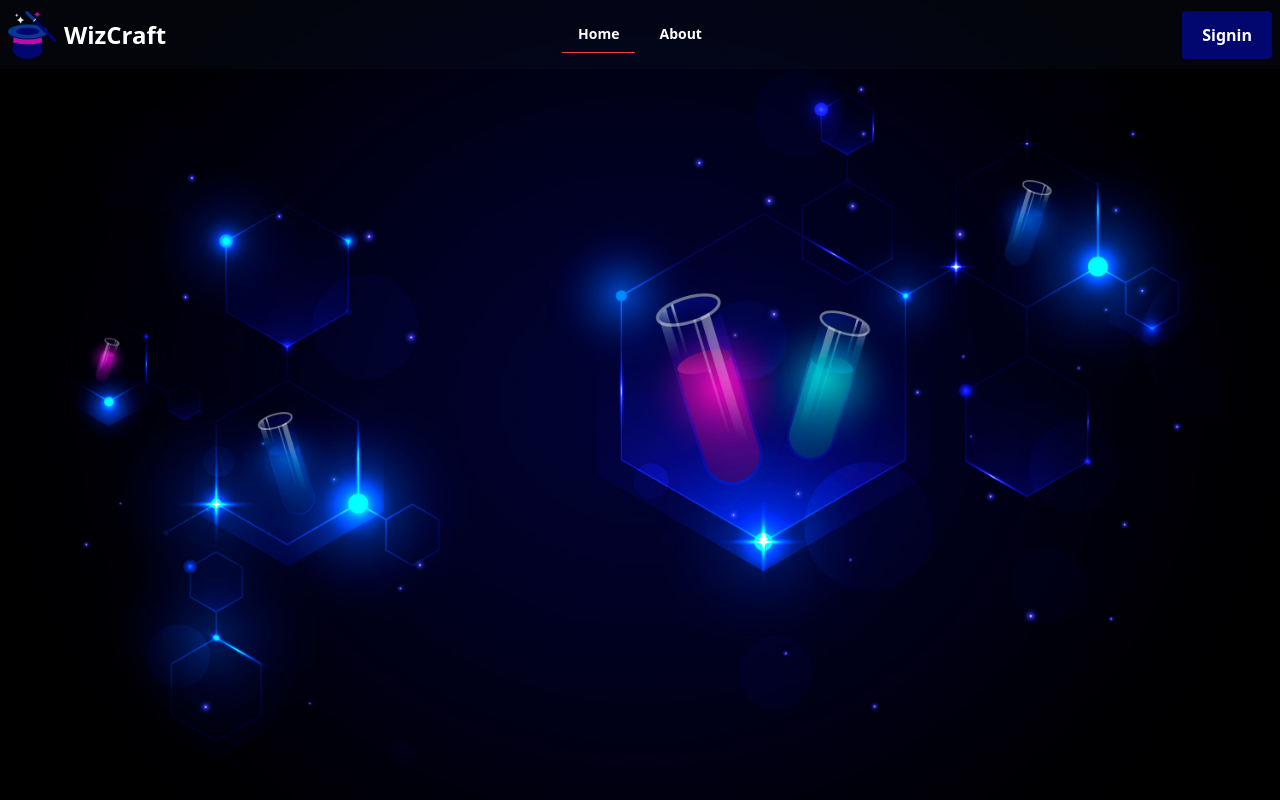
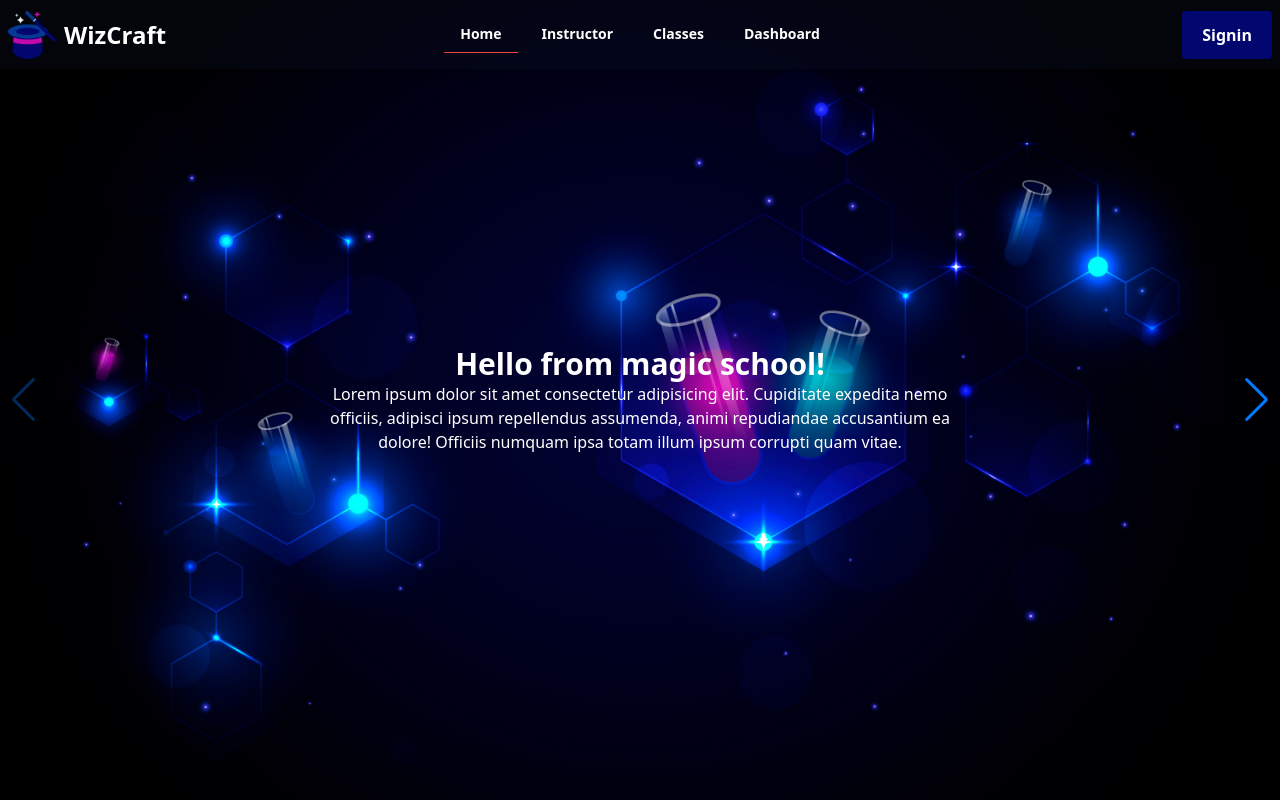
Before and after one commit to Source-Code-007/wizCraft-academy-client, a React (Vite) app: page / in a window 1280 px wide. Built offline with nearby package versions, Linux system fonts and the light colour scheme.

Commit message:
banner added

```diff
--- a/package.json
+++ b/package.json
@@ -17,6 +17,7 @@
     "react-hook-form": "^7.44.3",
     "react-icons": "^4.9.0",
     "react-scroll-parallax": "^3.4.2",
+    "swiper": "^9.3.2",
     "uninstall": "^0.0.0"
   },
   "devDependencies": {
--- a/src/Pages/Homepage/Banner/Banner.jsx
+++ b/src/Pages/Homepage/Banner/Banner.jsx
@@ -1,8 +1,38 @@
 import bannerBgOne from '../../../assets/img/bannerBgOne.jpg';
+import bannerBgTwo from '../../../assets/img/bannerBgTwo.jpg';
+import { Swiper, SwiperSlide } from "swiper/react";
+
+// Import Swiper styles
+import "swiper/css";
+import "swiper/css/navigation";
+
+// import required modules
+import { Navigation } from "swiper";
 
 const Banner = () => {
     return (
-        <div className='h-screen bg-cover bg-center' style={{backgroundImage: `url(${bannerBgOne})`}}>
+        <div className='h-screenf bg-cover bg-center'>
+            <Swiper navigation={true} modules={[Navigation]} className="mySwiper h-screen">
+
+                <SwiperSlide className='bg-cover bg-center bg-no-repeat' style={{ backgroundImage: `url(${bannerBgOne})` }}>
+                    <div className='h-screen flex justify-center items-center text-center text-white'>
+                        <div className='w-5/6 md:w-4/6 xl:w-3/6 mx-auto'>
+                            <h2 className='font-bold text-3xl'>Hello from magic school!</h2>
+                            <p>Lorem ipsum dolor sit amet consectetur adipisicing elit. Cupiditate expedita nemo officiis, adipisci ipsum repellendus assumenda, animi repudiandae accusantium ea dolore! Officiis numquam ipsa totam illum ipsum corrupti quam vitae.</p>
+                        </div>
+                    </div>
+                </SwiperSlide>
+
+                <SwiperSlide className='bg-cover bg-center bg-no-repeat' style={{ backgroundImage: `url(${bannerBgTwo})` }}>
+                    <div className='h-screen flex justify-center items-center text-center text-white'>
+                        <div className='w-5/6 md:w-4/6 xl:w-3/6 mx-auto'>
+                            <h2 className='font-bold text-3xl'>Hello from magic school!</h2>
+                            <p>Lorem ipsum dolor sit amet consectetur adipisicing elit. Cupiditate expedita nemo officiis, adipisci ipsum repellendus assumenda, animi repudiandae accusantium ea dolore! Officiis numquam ipsa totam illum ipsum corrupti quam vitae.</p>
+                        </div>
+                    </div>
+                </SwiperSlide>
+
+            </Swiper>
         </div>
     );
 };
--- a/src/Shared/Nav/Nav.jsx
+++ b/src/Shared/Nav/Nav.jsx
@@ -2,10 +2,11 @@ import { useEffect, useState } from "react";
 import ActiveLink from "../../HelpingComponent/ActiveLink"
 import { Link } from "react-router-dom";
 import logo from '../../assets/img/magicianLogo.png'
+import UseAuth from "../../Hook/UseAuth";
 
 const Nav = () => {
-
     const [isTop, setIsTop] = useState(true);
+    const { user, authLoading } = UseAuth()
 
     useEffect(() => {
         const handleScroll = () => {
@@ -24,11 +25,14 @@ const Nav = () => {
         <>
 
             <li><ActiveLink to={'/'}>Home</ActiveLink></li>
-            <li><ActiveLink to={'/about'}>About</ActiveLink></li>
+            <li><ActiveLink to={'/instructor'}>Instructor</ActiveLink></li>
+            <li><ActiveLink to={'/classes'}>Classes</ActiveLink></li>
+            <li><ActiveLink to={'/dashboard'}>Dashboard</ActiveLink></li>
+
         </>
 
     return (
-        <nav className={`navbar bg-slate-900 transition duration-500 shadow ${isTop? 'bg-opacity-25' : 'bg-opacity-50'} fixed z-50`}>
+        <nav className={`navbar bg-slate-900 transition duration-500 shadow ${isTop ? 'bg-opacity-25' : 'bg-opacity-50'} fixed z-50`}>
             <div className="navbar-start">
                 <div className="dropdown">
                     <label tabIndex={0} className="btn btn-ghost lg:hidden">
@@ -47,7 +51,12 @@ const Nav = () => {
                 </ul>
             </div>
             <div className="navbar-end">
-                <Link to={'/signin'}><button className="cmn-btn-two">Signin</button></Link>
+                {
+                    user ? <>
+                        <Link><img src={user.photoURL} alt="" /></Link>
+                        <Link to={'/signout'}><button className='cmn-btn-two'>Signout</button></Link>
+                    </> : <Link to={'/signin'}><button className="cmn-btn-two">Signin</button></Link>
+                }
             </div>
         </nav>
     );
```
Also changed, not shown: src/assets/img/bannerBgTwo.jpg (added), 1 other file (tests, documents, lock files or other folders). Lines whose indentation alone changed are shown as unchanged.
